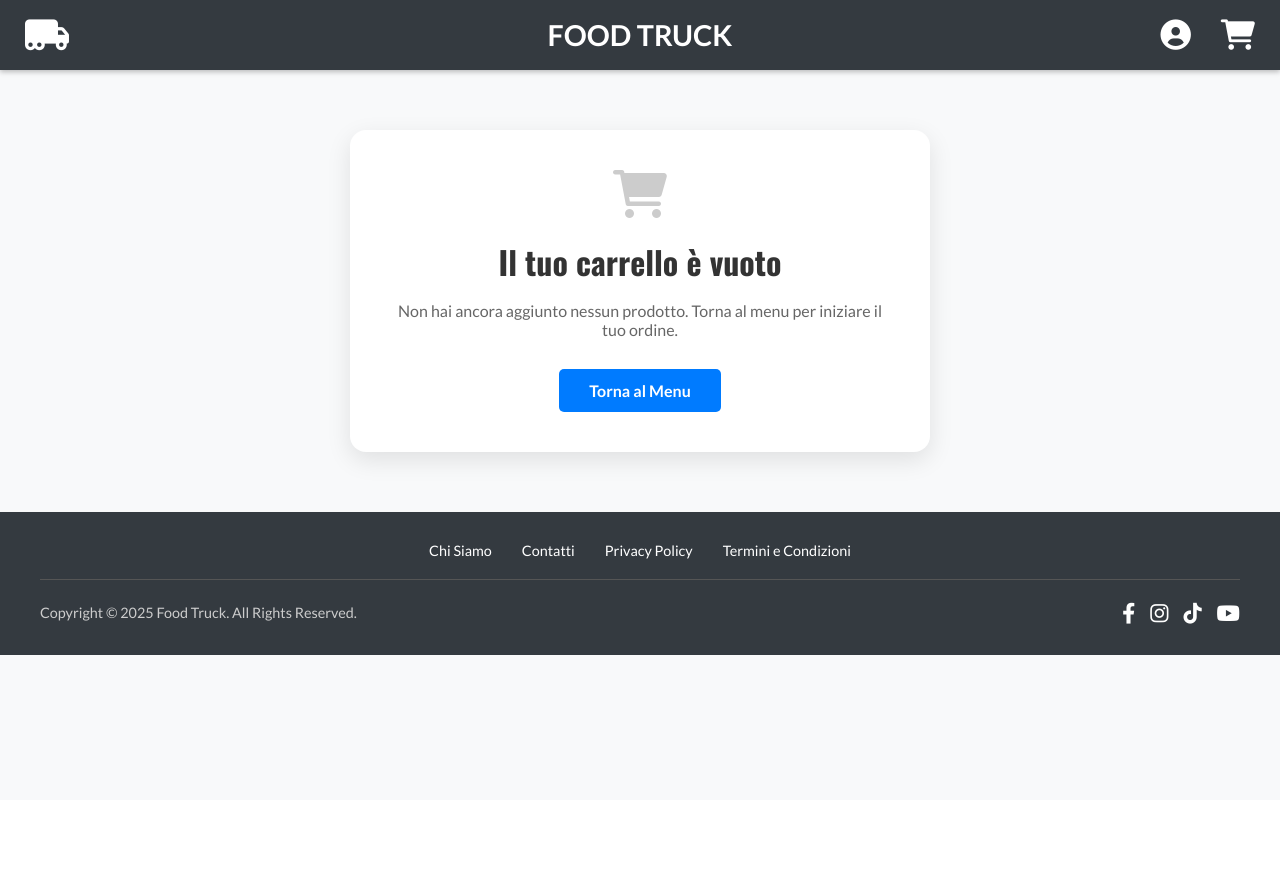
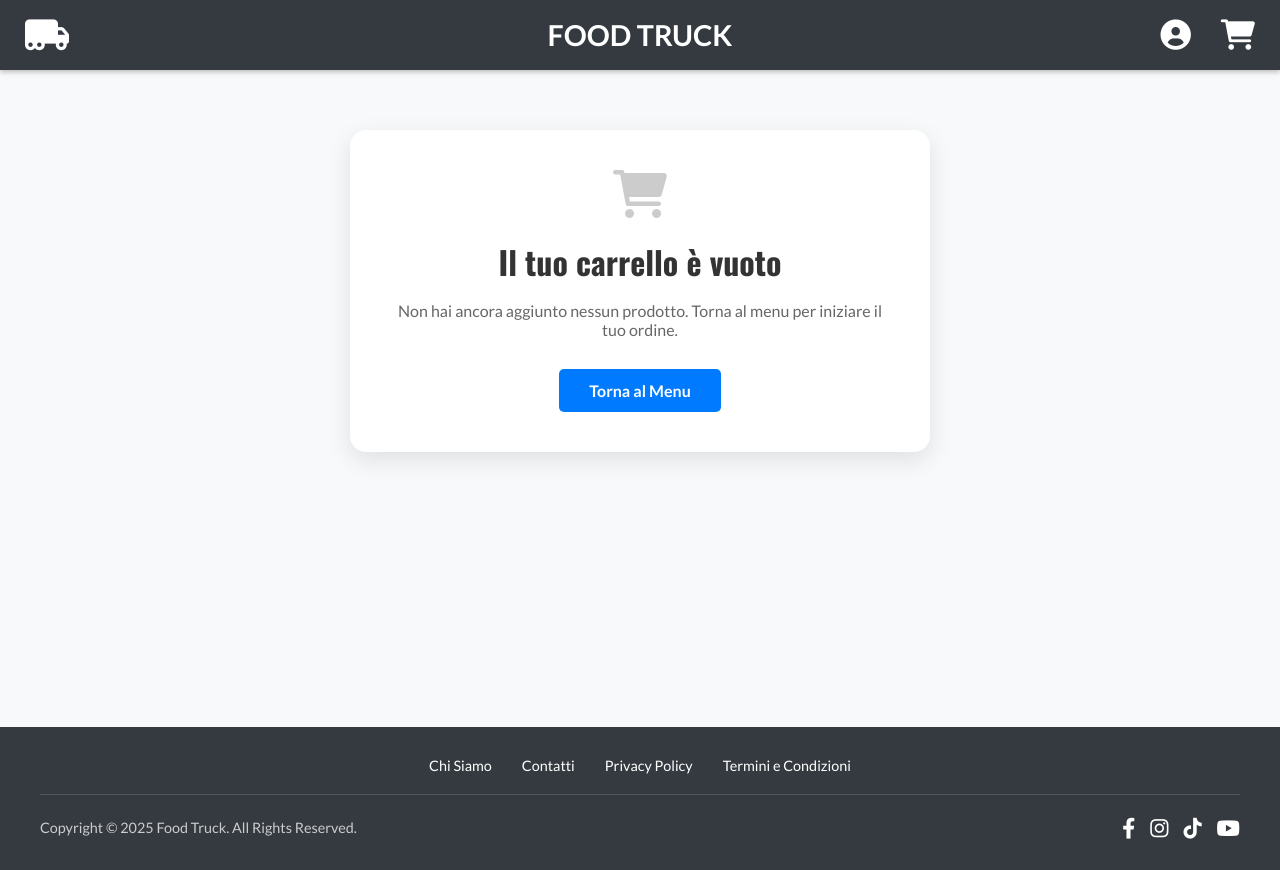
Before and after one commit to alessiobifulco/FoodTruckWeb, a PHP site: page /checkout.php in a window 1280 px wide. Before the commit the page ends 655 px from the top, so only its background shows below. Run offline with PHP 8.4, Linux system fonts and the light colour scheme; the visitor is signed in with stand-in values (Sample User, id 1).

Commit message:
mod the footer placement

```diff
--- a/public/css/style.css
+++ b/public/css/style.css
@@ -1,4 +1,8 @@
 @import url('https://fonts.googleapis.com/css2?family=Lato:wght@400;700&family=Oswald:wght@700&display=swap');
+
+html {
+    height: 100%;
+}
 
 body {
     margin: 0;
@@ -6,8 +10,16 @@ body {
     background-color: #f8f9fa;
     color: #333;
     padding-top: 70px;
+
     overflow-x: hidden;
-    /* Impedisce lo scroll orizzontale su mobile */
+
+    min-height: 100%;
+    display: flex;
+    flex-direction: column;
+}
+
+main {
+    flex-grow: 1;
 }
 
 .message {
```
